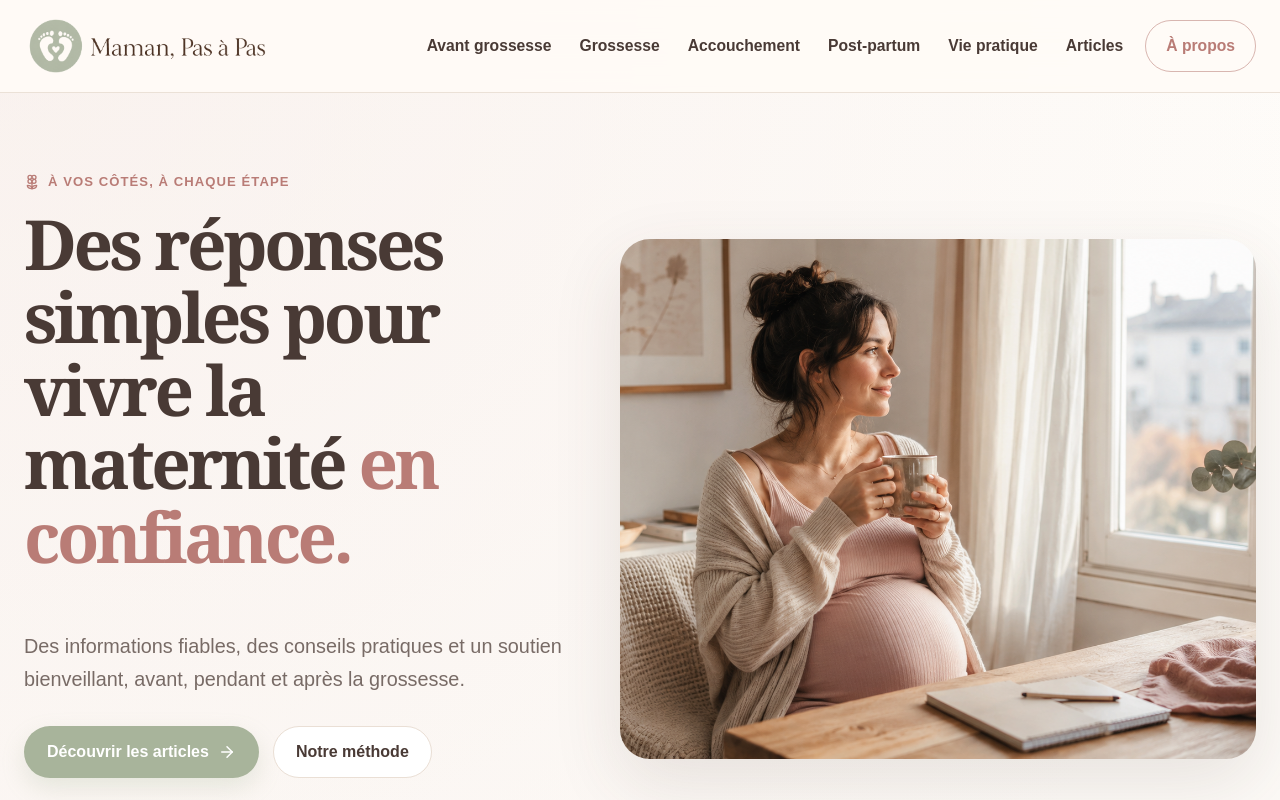
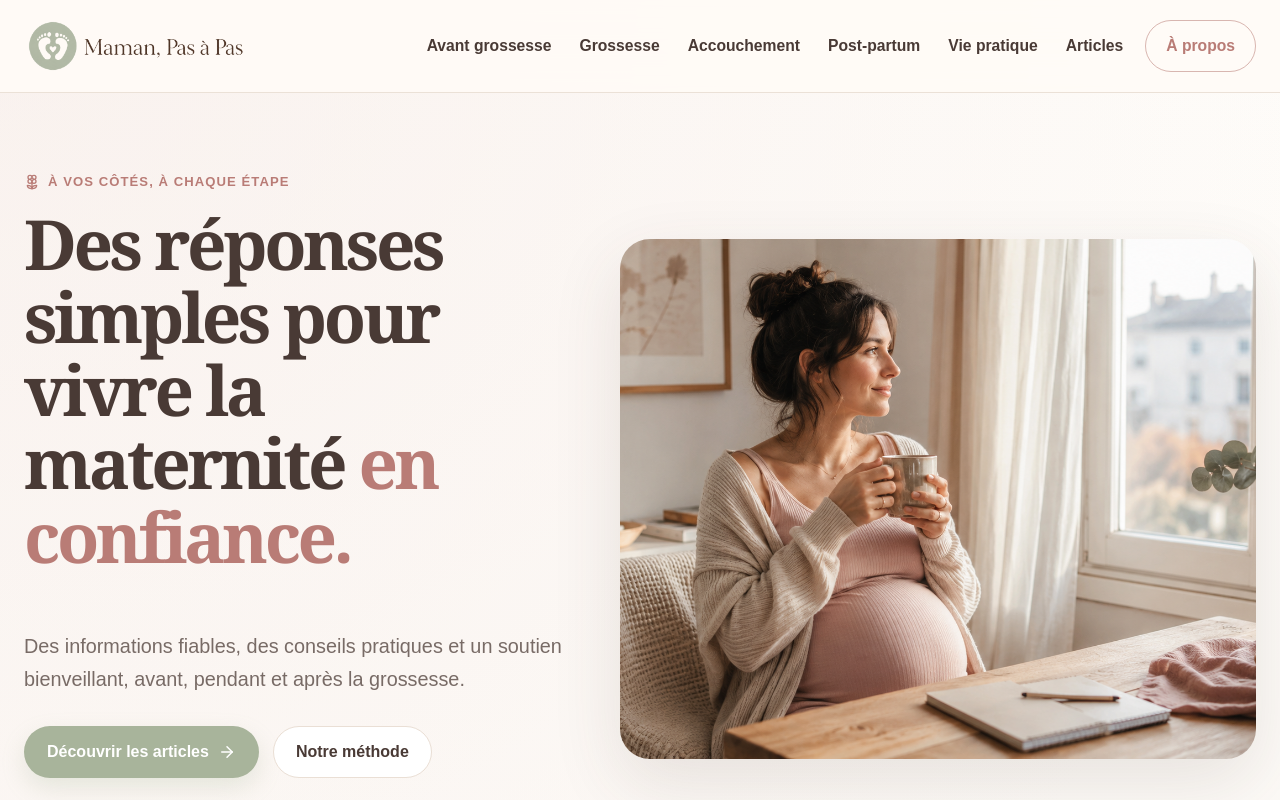
Before and after one commit to Yelenna04/maman-pas-a-pas, a Next.js app: page / in a window 1280 px wide. Shown: the top 800 px of the page. Built offline with nearby package versions, Linux system fonts and the light colour scheme.

Commit message:
Update globals.css

```diff
--- a/app/globals.css
+++ b/app/globals.css
@@ -555,7 +555,7 @@ input:focus, textarea:focus, select:focus { outline: 3px solid rgba(203,146,142,
 .site-logo {
   display: block;
   width: auto;
-  height: 64px;
+  height: 58px;
   object-fit: contain;
 }
 
```
